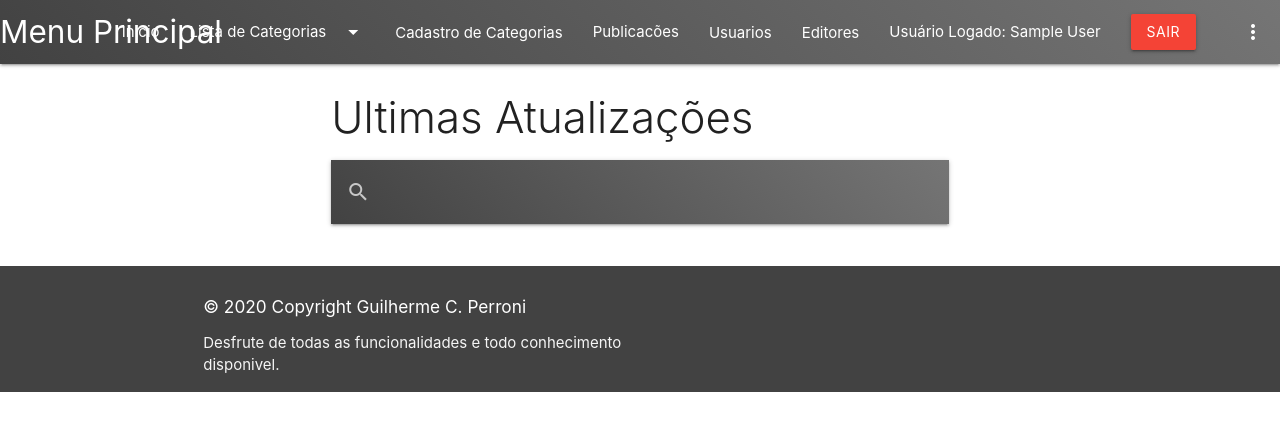
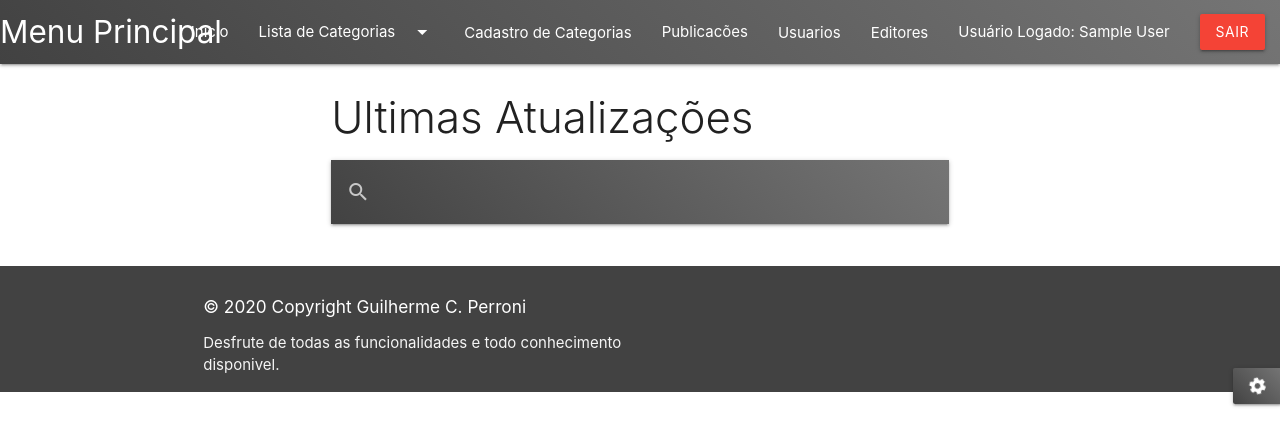
Before and after one commit to GuilhermePerroni/php, a PHP site: page /index.php in a window 1280 px wide. Shown: the top 446 px of the page. Run offline with PHP 8.4, Linux system fonts and the light colour scheme; the visitor is signed in with stand-in values (Sample User, id 1); data that the repository does not hold is empty; some libraries are stand-ins or nearby versions.

Commit message:
cores personalizadas

```diff
--- a/includes/footer.php
+++ b/includes/footer.php
@@ -16,7 +16,7 @@
 
     </script>
 
-        <footer class="page-footer grey darken-3">
+        <footer id="divFooterPrincipal" class="page-footer footer grey darken-3">
           <div class="container">
             <div class="row">
               <div class="col l6 s12">
--- a/includes/header.php
+++ b/includes/header.php
@@ -127,6 +127,30 @@ endif;
             background:linear-gradient(45deg,#5d4037     ,#d7ccc8       )!important
         }
 
+        .theme-cutomizer-trigger{
+            position:fixed;
+            z-index:99;
+            top:40%;
+            right:-2px
+        }
+
+        .btn-customizer{padding:0 1rem}
+
+        .btn-customizer i{-webkit-animation:fa-spin 2s infinite linear;animation:fa-spin 2s infinite linear}@-webkit-keyframes fa-spin{0%{-webkit-transform:rotate(0);transform:rotate(0)}100%{-webkit-transform:rotate(359deg);transform:rotate(359deg)}}@keyframes fa-spin{0%{-webkit-transform:rotate(0);transform:rotate(0)}100%{-webkit-transform:rotate(359deg);transform:rotate(359deg)}}
+
+
+        .menu-color-option{
+          display:inline-block;
+          width:14px;
+          height:14px;
+          margin-right:8px;
+          margin-bottom:10px;
+          cursor:pointer;
+          border:1px solid #fff;
+          border-radius:12px
+        }
+
+
 
 
         </style>
@@ -141,56 +165,18 @@ endif;
               var divPesquisaPrincipal = document.getElementById('divPesquisaPrincipal');
               divPesquisaPrincipal.className = "nav-wrapper  " + nomeDaCor;
 
+              var divFooterPrincipal = document.getElementById('divFooterPrincipal');
+              divFooterPrincipal.className = "page-footer footer  " + nomeDaCor;
+
 
           }
-
-
         </script>
-
 
       </head>
 
     <body>
 
-      <ul id="dropdownColor" class="dropdown-content">
-      <li onclick="trocarCor('gradient-45deg-indigo-light-blue')" ><span class="btn gradient-45deg-indigo-light-blue " >  </span></li>
-      <li onclick="trocarCor('grandientev-vermelho-claro')" ><span class="btn grandientev-vermelho-claro " >  </span></li>
-      <li onclick="trocarCor('grandientev-rosa-claro')" ><span class="btn grandientev-rosa-claro " > </span></li>
-      <li onclick="trocarCor('grandientev-roxo-claro ')" ><span class="btn grandientev-roxo-claro " > </span></li>
-      <li onclick="trocarCor('grandientev-azul-roxo-claro')" ><span class="btn grandientev-azul-roxo-claro " >  </span></li>
-      <li onclick="trocarCor('grandientev-indigo-claro')" ><span class="btn grandientev-indigo-claro " >  </span></li>
-      <li onclick="trocarCor('grandientev-azul-claro')" ><span class="btn grandientev-azul-claro" >  </span></li>
-      <li onclick="trocarCor('grandientev-teal-claro')" ><span class="btn grandientev-teal-claro" >  </span></li>
-      <li onclick="trocarCor('grandientev-laranja-claro')" ><span class="btn grandientev-laranja-claro " >  </span></li>
-      <li onclick="trocarCor('grandientev-cyan-claro')" ><span class="btn grandientev-cyan-claro " > </span></li>
-      <li onclick="trocarCor('grandientev-lime-claro')" ><span class="btn grandientev-lime-claro " > </span></li>
-      <li onclick="trocarCor('grandientev-verde-claro')" ><span class="btn grandientev-verde-claro " > </span></li>
-      <li onclick="trocarCor('grandientev-marrom-claro')" ><span class="btn grandientev-marrom-claro " > </span></li>
 
-
-          <li class="divider"></li>
-
-      </ul>
-
-      <ul id="dropdownColor1" class="dropdown-content">
-      <li onclick="trocarCor('gradient-45deg-indigo-light-blue')" ><span class="btn gradient-45deg-indigo-light-blue " >  </span></li>
-      <li onclick="trocarCor('grandientev-vermelho-claro')" ><span class="btn grandientev-vermelho-claro " >  </span></li>
-      <li onclick="trocarCor('grandientev-rosa-claro')" ><span class="btn grandientev-rosa-claro " > </span></li>
-      <li onclick="trocarCor('grandientev-roxo-claro ')" ><span class="btn grandientev-roxo-claro " > </span></li>
-      <li onclick="trocarCor('grandientev-azul-roxo-claro')" ><span class="btn grandientev-azul-roxo-claro " >  </span></li>
-      <li onclick="trocarCor('grandientev-indigo-claro')" ><span class="btn grandientev-indigo-claro " >  </span></li>
-      <li onclick="trocarCor('grandientev-azul-claro')" ><span class="btn grandientev-azul-claro" >  </span></li>
-      <li onclick="trocarCor('grandientev-teal-claro')" ><span class="btn grandientev-teal-claro" >  </span></li>
-      <li onclick="trocarCor('grandientev-laranja-claro')" ><span class="btn grandientev-laranja-claro " >  </span></li>
-      <li onclick="trocarCor('grandientev-cyan-claro')" ><span class="btn grandientev-cyan-claro " > </span></li>
-      <li onclick="trocarCor('grandientev-lime-claro')" ><span class="btn grandientev-lime-claro " > </span></li>
-      <li onclick="trocarCor('grandientev-verde-claro')" ><span class="btn grandientev-verde-claro " > </span></li>
-      <li onclick="trocarCor('grandientev-marrom-claro')" ><span class="btn grandientev-marrom-claro " > </span></li>
-
-
-          <li class="divider"></li>
-
-      </ul>
 
       <!-- esse aqui é o de mobile -->
       <ul id="dropdownCategoria" class="dropdown-content">
@@ -237,15 +223,6 @@ endif;
   <div id="divPrincipal" class="col s12 m6 push-m3 nav-wrapper gradient-45deg-indigo-light-blue">
       <a href="#!" class="brand-logo">Menu Principal</a>
       <a href="#" data-target="mobile-demo" class="sidenav-trigger"><i class="material-icons">menu</i></a>
-
-      <ul class="right hide-on-med-and-down">
-        <li>
-          <a class="dropdown-trigger" href="#!" data-target="dropdownColor">
-
-            <i class="material-icons right">more_vert</i>
-
-          </a></li>
-      </ul>
 
 
 
@@ -325,13 +302,6 @@ endif;
     <li><div class="divider"></div></li>
     <li> <a href="?deslogar"  class="waves-effect btn red"> Sair </a>     </li>
     <li><div class="divider"></div></li>
-          <li>
-            <a class="dropdown-trigger" href="#!" data-target="dropdownColor1">
-              Escolha a Sua Cor
-              <i class="material-icons right">more_vert</i>
-
-            </a>
-          </li>
 
 
 
--- a/index.php
+++ b/index.php
@@ -16,6 +16,29 @@ include_once 'includes/message.php';
 require_once 'publicacoes/classe/classePublicacoes.php';
 
 ?>
+<a href="#" data-target="slide-out" class="btn btn-customizer gradient-45deg-indigo-light-blue accent-2 white-text sidenav-trigger theme-cutomizer-trigger"><i class="material-icons">settings</i></a>
+
+
+    <ul id="slide-out" class="sidenav">
+    <div class="container">
+
+        <li>Escolha as Cores</li>
+        <span onclick="trocarCor('gradient-45deg-indigo-light-blue')" class="menu-color-option gradient-45deg-indigo-light-blue " >  </span>
+        <span onclick="trocarCor('grandientev-vermelho-claro')" class="menu-color-option grandientev-vermelho-claro " >  </span>
+        <span onclick="trocarCor('grandientev-rosa-claro')" class="menu-color-option grandientev-rosa-claro " > </span>
+        <span onclick="trocarCor('grandientev-roxo-claro ')" class="menu-color-option grandientev-roxo-claro " > </span>
+        <span onclick="trocarCor('grandientev-azul-roxo-claro')" class="menu-color-option grandientev-azul-roxo-claro " >  </span>
+        <span onclick="trocarCor('grandientev-indigo-claro')" class="menu-color-option grandientev-indigo-claro " >  </span>
+        <span onclick="trocarCor('grandientev-azul-claro')" class="menu-color-option grandientev-azul-claro" >  </span>
+        <span onclick="trocarCor('grandientev-teal-claro')" class="menu-color-option grandientev-teal-claro" >  </span>
+        <span onclick="trocarCor('grandientev-laranja-claro')" class="menu-color-option grandientev-laranja-claro " >  </span>
+        <span onclick="trocarCor('grandientev-cyan-claro')" class="menu-color-option grandientev-cyan-claro " > </span>
+        <span onclick="trocarCor('grandientev-lime-claro')" class="menu-color-option grandientev-lime-claro " > </span>
+        <span onclick="trocarCor('grandientev-verde-claro')" class="menu-color-option grandientev-verde-claro " > </span>
+        <span onclick="trocarCor('grandientev-marrom-claro')" class="menu-color-option grandientev-marrom-claro " > </span>
+    </div>
+    </ul>
+
 
 <div class="row">
 	<div class="col s12 m6 push-m3 ">
@@ -88,6 +111,25 @@ require_once 'publicacoes/classe/classePublicacoes.php';
 </div>
 
 
+
+
+
+
+
+
+
+
+
+
+
+
+
+
+
+
+
+
+
 <?php
 
 
```
